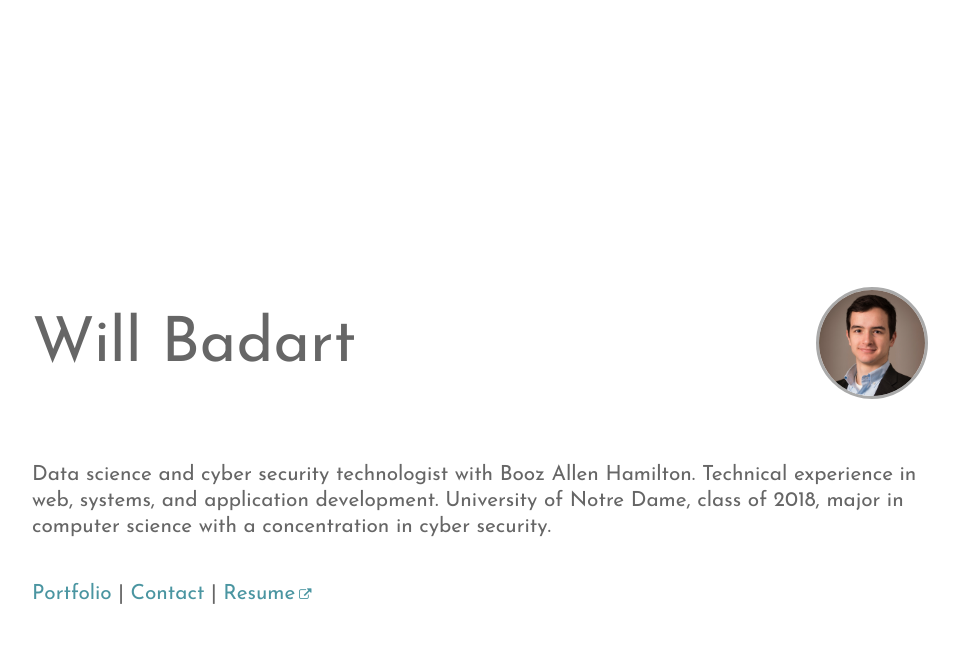
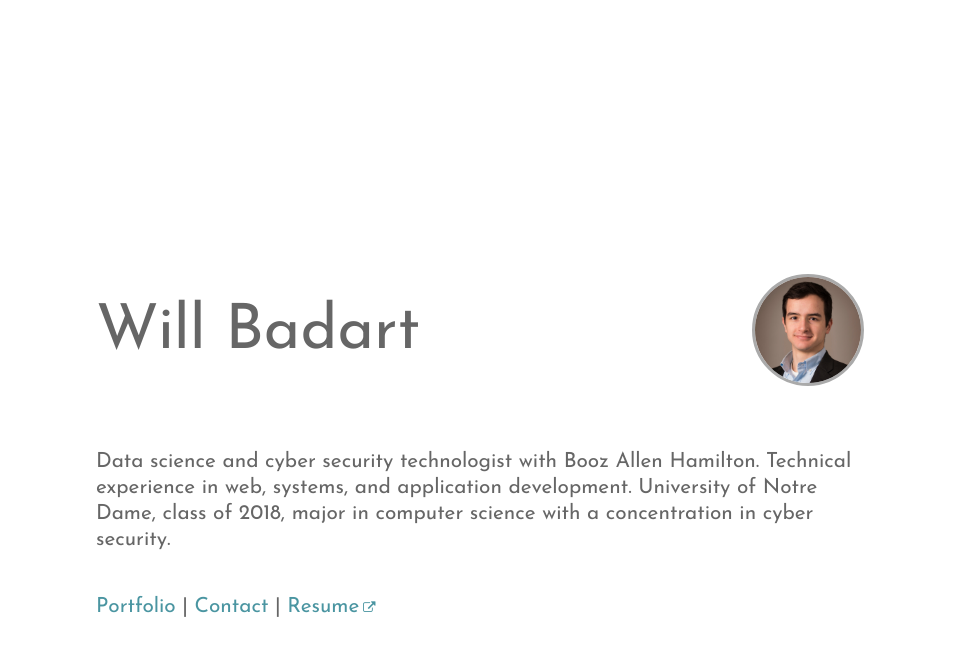
Before and after one commit to wbadart/wbadart.github.io, a Jekyll site: the page built from index.html, in a window 1280 px wide. Shown: the top 656 px of the page, without its empty margins (160-1119 px from the left). Built offline with Jekyll 4.4.1, drawn with Linux system fonts in a browser that asks for light colours.

Commit message:
Tightened things up a bit Fixed the max-width of the container div so things don't get too spread out on large screens.

```diff
--- a/assets/css/master.sass
+++ b/assets/css/master.sass
@@ -86,6 +86,7 @@
 
 .container
   margin: auto
+  max-width: 812px
   &.flex
     align-items: normal
     display: flex
@@ -127,7 +128,7 @@
 
 @media all and (min-width: 900px)
   .container
-    width: 70%
+    width: 60%
 
 @media all and (max-height: 409px)
   .container.flex
```
